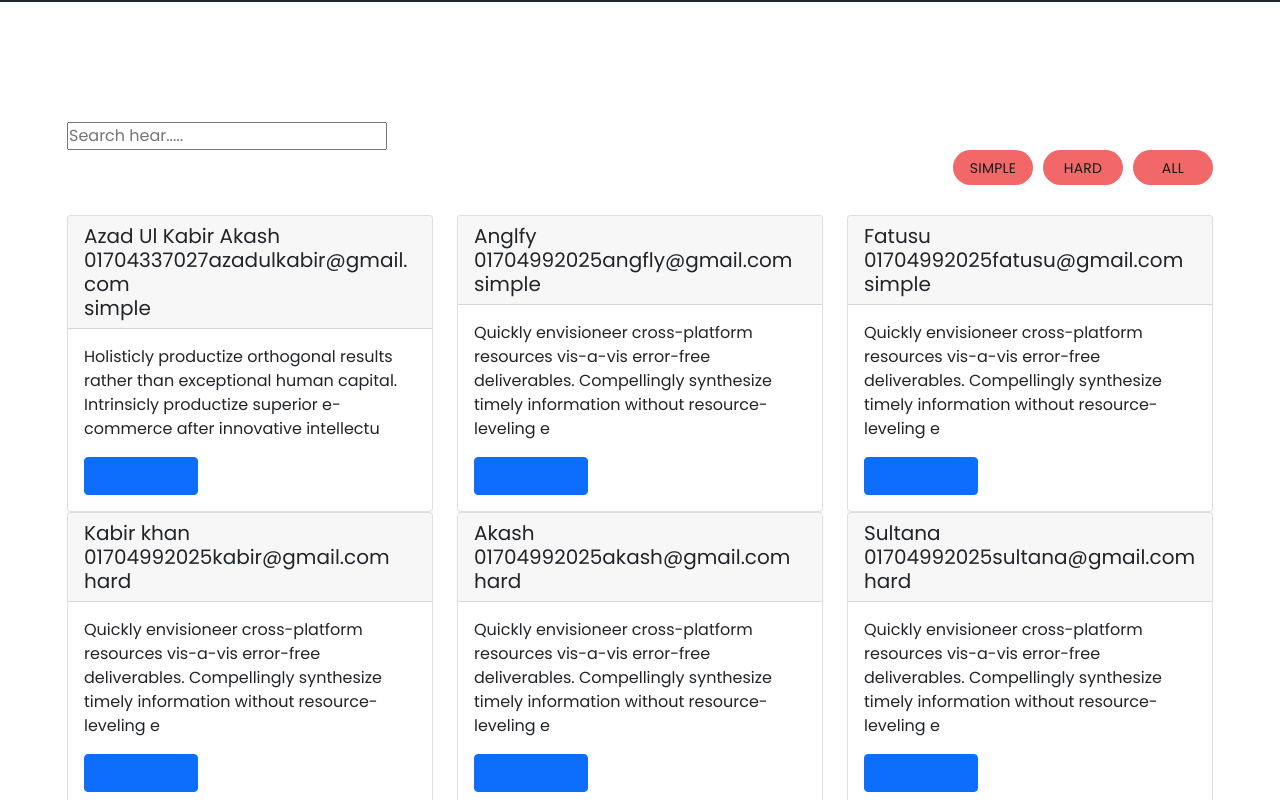
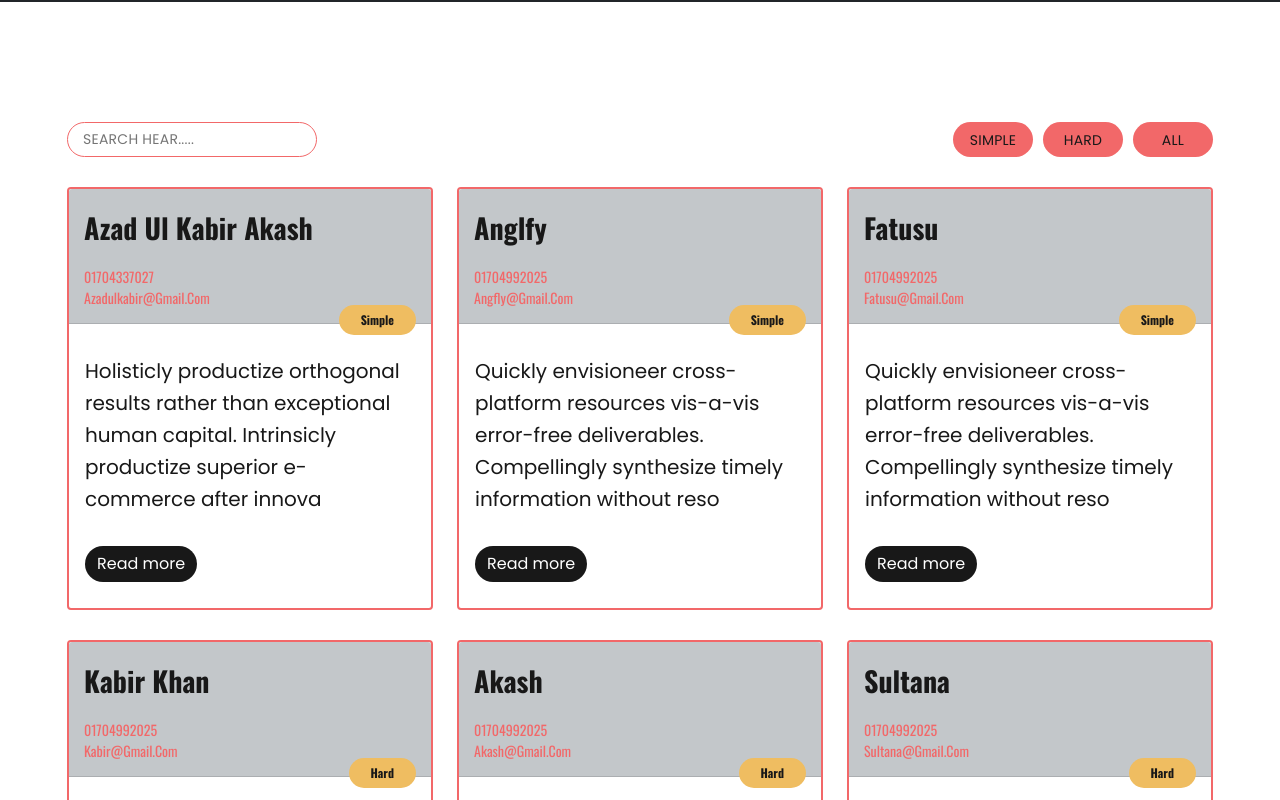
Before and after one commit to azadulkabir455/simple-blog, a React (Create React App) app: page /blog in a window 1280 px wide. Shown: the part 520-1320 px from the top of the page. Built offline with nearby package versions, Linux system fonts and the light colour scheme; data requests are answered from the project's data file.

Commit message:
Blog page style done

```diff
--- a/src/Pages/Blog.jsx
+++ b/src/Pages/Blog.jsx
@@ -42,7 +42,7 @@ const Blog = () => {
         setBlogs(pagePerBlogs)
     }
     const limitWord = (word) => {
-        let limitWord = word.slice(0, 150);
+        let limitWord = word.slice(0, 135);
         return limitWord;
     }
     return (
@@ -53,6 +53,7 @@ const Blog = () => {
             />
             <div className="blogArchive">
                 <Container>
+                    <div className="filterArea">
                     <div className="searchInput">
                         <input
                         type="text"
@@ -67,6 +68,7 @@ const Blog = () => {
                         <button onClick={() => filterResult("hard")}>Hard</button>
                         <button onClick={() => setBlogs(filterBlogs)}>All</button>
                     </div>
+                    </div>
                     <Row>
                         {
                             blogs.filter((blogItem) => {
@@ -80,13 +82,13 @@ const Blog = () => {
                                     return blogItem;
                                 }
                             }).map((item) =>
-                                <Col xs={4} key={item.id}>
+                                <Col xs={4} key={item.id} className="blogCards">
                                     <Card key={item.id}>
                                         <Card.Header as="h5">
                                             {item.name}
                                             <div className="contactInfo">
-                                                {item.phone}
-                                                {item.email}
+                                                <span>{item.phone}</span>
+                                                <span>{item.email}</span>
                                             </div>
                                             <div className="category">{item.category}</div>
                                         </Card.Header>
--- a/src/Resourse/Css/blog.scss
+++ b/src/Resourse/Css/blog.scss
@@ -2,10 +2,15 @@
 
 .blogArchive {
     padding: 120px 0;
+    .filterArea {
+        display: flex;
+        justify-content: space-between;
+        align-items: center;
+
         .filterButton {
             display: flex;
             justify-content: right;
-        margin-bottom: 30px;
+            align-items: center;
             button {
                 @include buttonText;
                 font-size: 14px;
@@ -26,4 +31,73 @@
                 }
             }
         }
+        .searchInput input{
+            width: 250px;
+            height: 35px;
+            padding: 5px 15px;
+            border-radius: 50px;
+            border: 1px solid $froly;
+            @include buttonText;
+            font-size: 14px;
         }
+    }
+    .blogCards {
+        margin-top: 30px;
+        .card {
+            border: 2px solid $froly;
+            display: flex;
+            align-items: stretch;
+            .card-header {
+                background-color: $silverSand;
+                padding: 15px;
+                @include h3;
+                font-size: 28px;
+                color: $emperor;
+                position:relative;
+                .contactInfo {
+                    margin-top: 14px;
+                    span {
+                        display: block;
+                        font-size: 14px;
+                        line-height: 21px;
+                        font-weight: 400;
+                        color: $froly;
+                    }
+                }
+                .category {
+                    display: inline-block;
+                    padding: 6px 22px;
+                    border-radius: 50px;
+                    font-size: 12px;
+                    line-height: 18px;
+                    color: $emperor;
+                    background-color: $ronchy;
+                    position:absolute;
+                    right: 15px;
+                    bottom: -12px;
+                }
+            }
+            .card-body {
+                .card-text {
+                    @include bodyText;
+                    color: $emperor;
+                    padding: 15px 0px;
+                    transition: all .33s linear;
+                }
+                button {
+                    background-color: $emperor;
+                    border:none;
+                    border-radius: 50px;
+                    margin-bottom: 10px;
+                    &:hover {
+                        background-color: darken( $emperor, 10);
+                    }
+                    a{
+                        color: $white;
+                        text-decoration: none;
+                    }
+                }
+            }
+        }
+    }
+}
```
Lines whose indentation alone changed are shown as unchanged.
